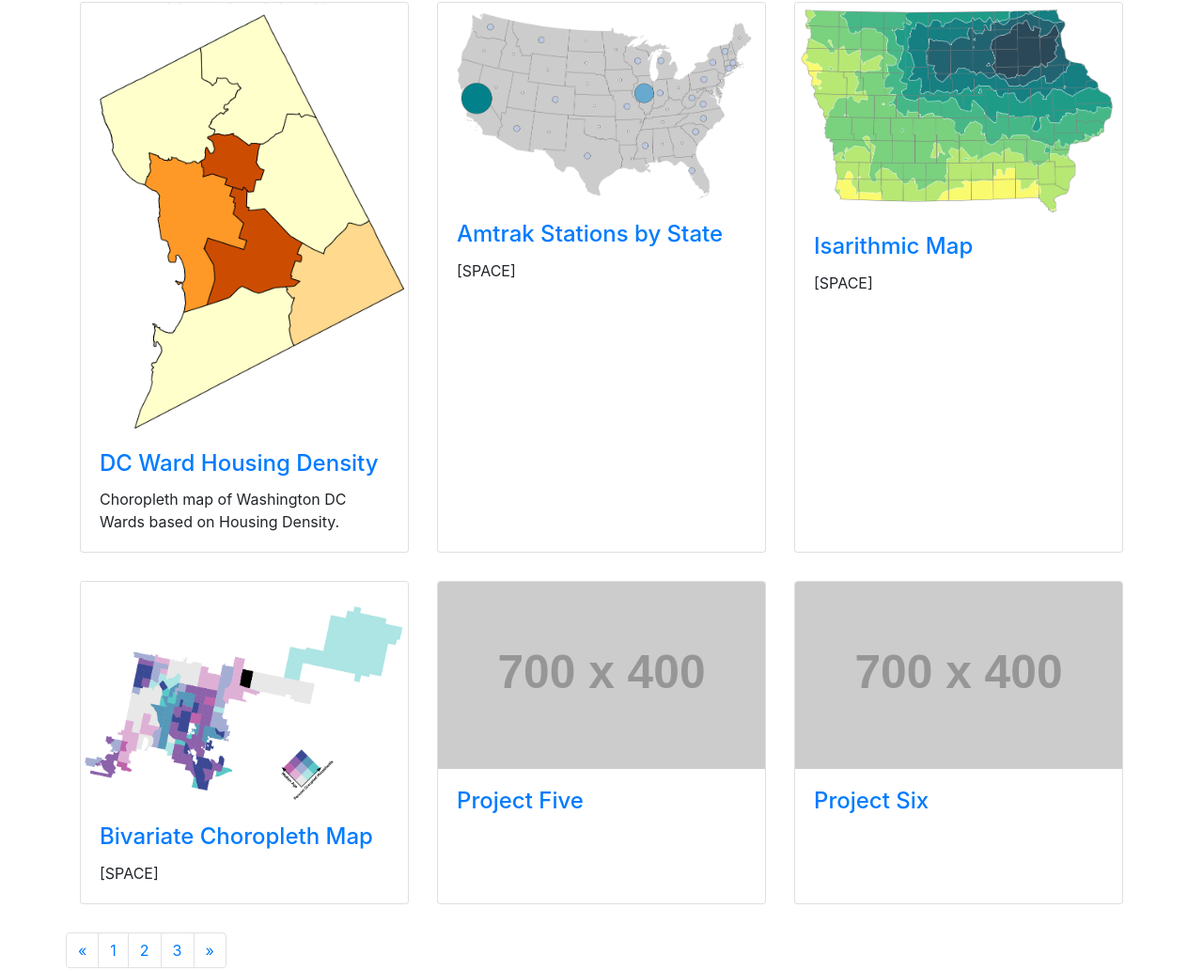
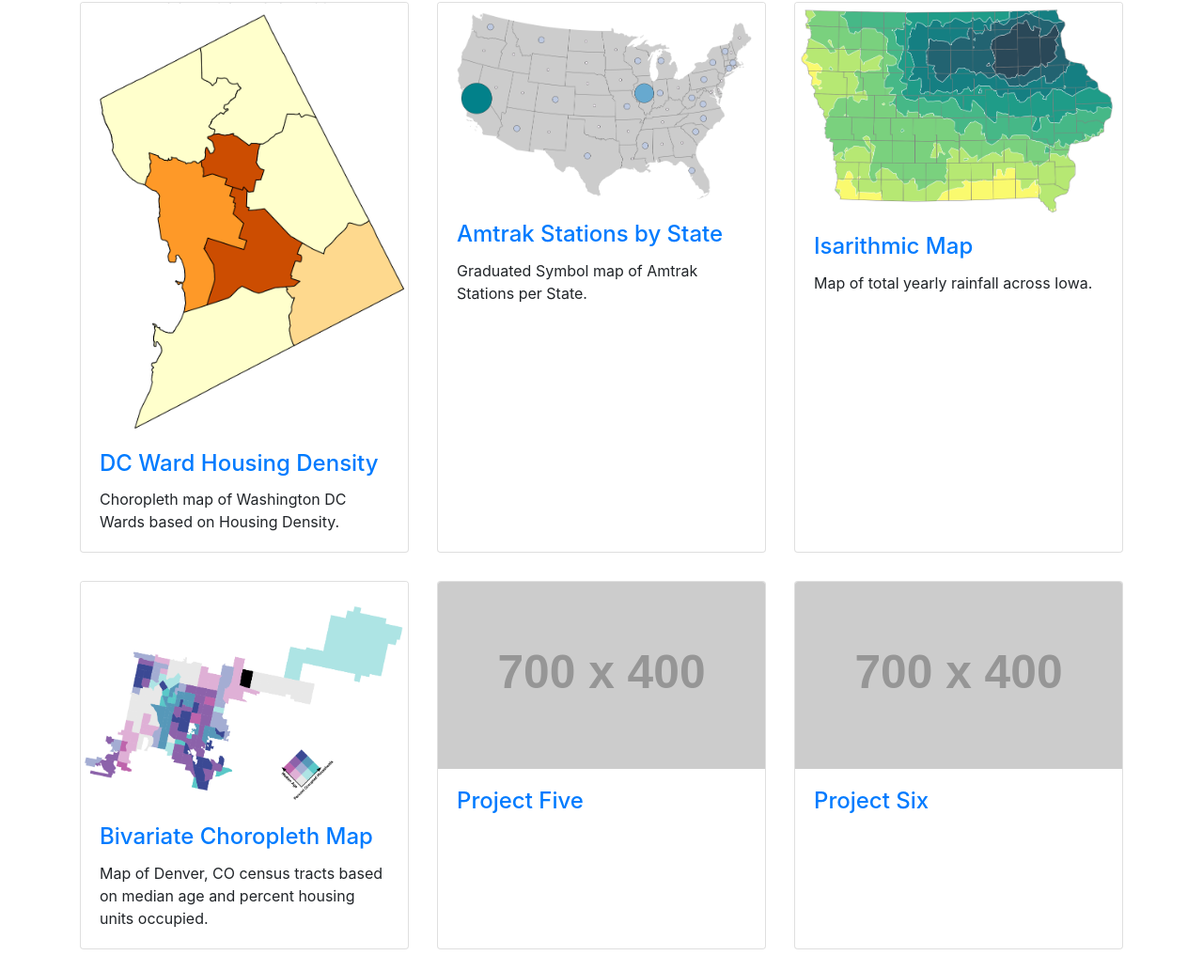
Before and after one commit to geog3540/CTA-L-Ridership-Mapping-lajiricek-, a website: page index.html in a window 1280 px wide. Shown: the part 150-1183 px from the top of the page at 94% size. Drawn offline with Linux system fonts and the light colour scheme; placeholder pictures from the web are drawn by us.

Commit message:
Update index.html

```diff
--- a/index.html
+++ b/index.html
@@ -75,7 +75,7 @@
               <h4 class="card-title">
                 <a href="https://observablehq.com/@lajiricek/hw4-graduated-symbol-mapping">Amtrak Stations by State</a>
               </h4>
-              <p class="card-text"> [SPACE]</p>
+              <p class="card-text"> Graduated Symbol map of Amtrak Stations per State.</p>
             </div>
           </div>
         </div>
@@ -86,7 +86,7 @@
               <h4 class="card-title">
                 <a href="#">Isarithmic Map</a>
               </h4>
-              <p class="card-text"> [SPACE]</p>
+              <p class="card-text"> Map of total yearly rainfall across Iowa.</p>
             </div>
           </div>
         </div>
@@ -97,7 +97,7 @@
               <h4 class="card-title">
                 <a href="#"> Bivariate Choropleth Map</a>
               </h4>
-              <p class="card-text"> [SPACE]</p>
+              <p class="card-text"> Map of Denver, CO census tracts based on median age and percent housing units occupied.</p>
             </div>
           </div>
         </div>
```
